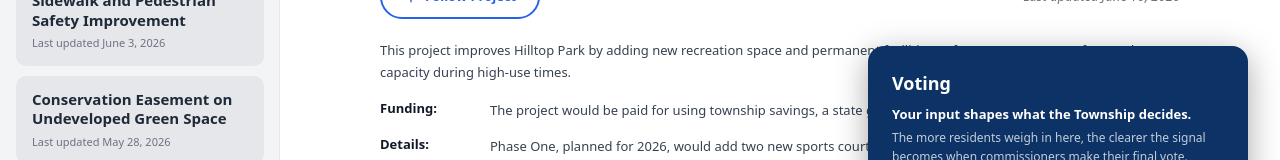
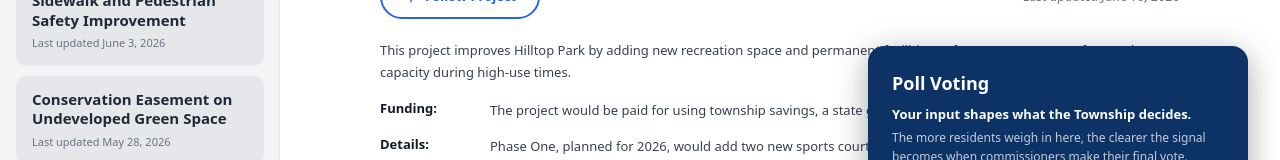
Before and after one commit to qwistaycat/collier-project-tracker-demo, a Next.js app in the folder my-app/: page /proposal in a window 1280 px wide. Shown: the part 415-575 px from the top of the page. Built offline with nearby package versions, Linux system fonts and the light colour scheme.

Commit message:
polling wording change

```diff
--- a/my-app/app/components/VoteBanner.tsx
+++ b/my-app/app/components/VoteBanner.tsx
@@ -250,7 +250,7 @@ export default function VoteBanner({
               margin: "0 0 8px 0",
             }}
           >
-            Voting
+            Poll Voting
           </h2>
           <p
             style={{
@@ -340,7 +340,7 @@ export default function VoteBanner({
               paddingRight: 24,
             }}
           >
-            Voting Results
+            Poll Results
           </h2>
 
           {/* Pie + legend */}
```
